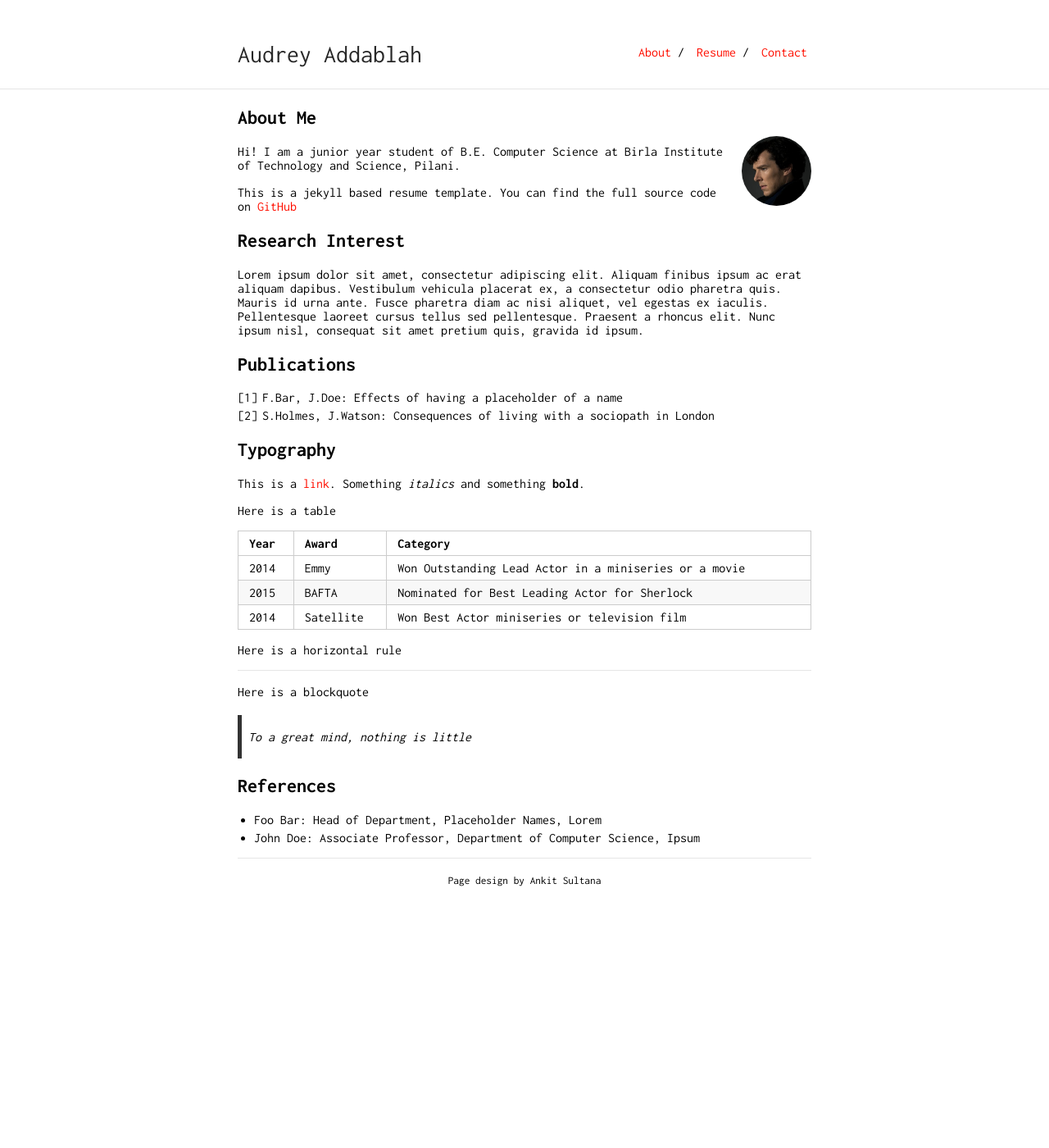
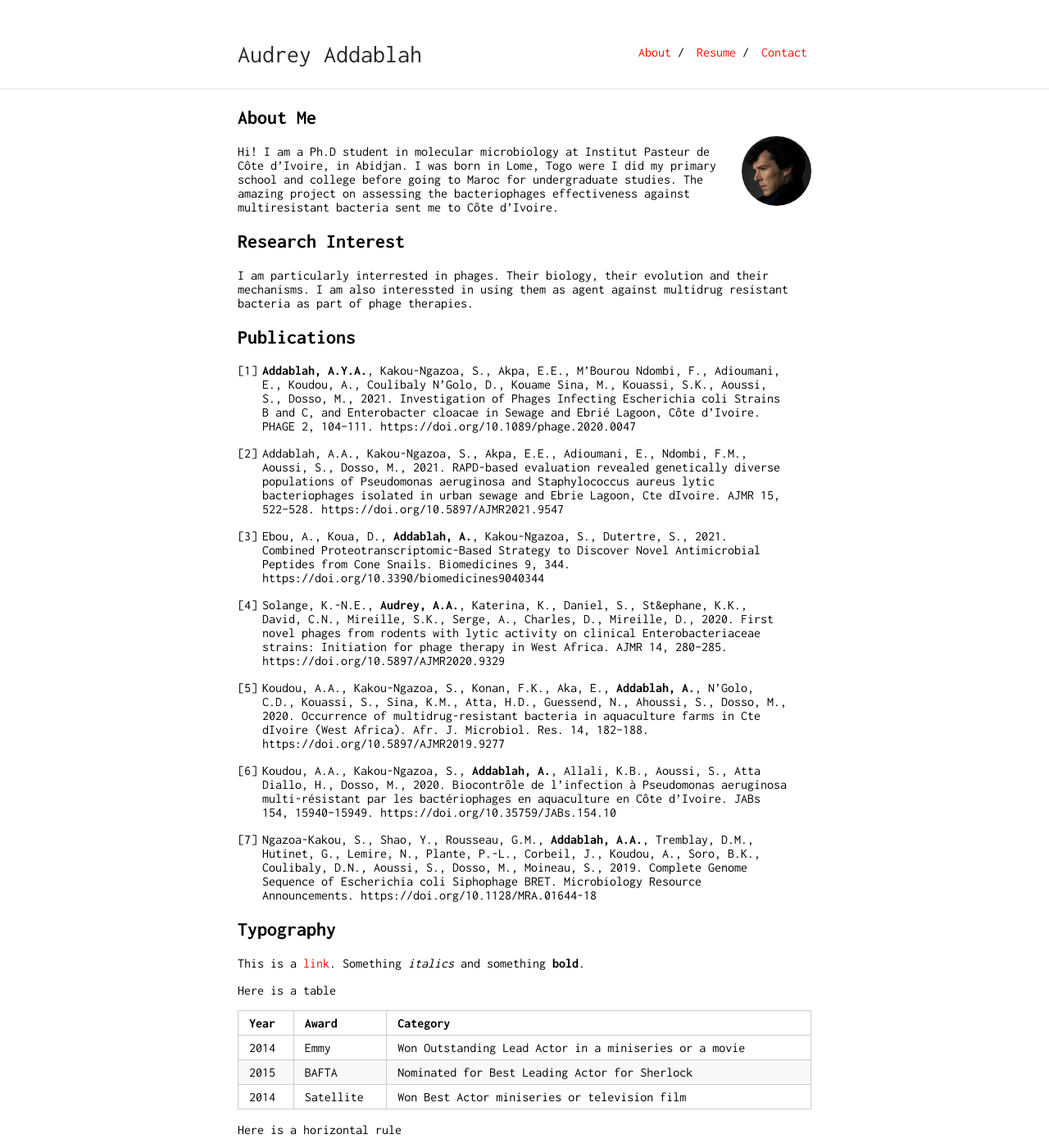
Before and after one commit to ayyra/ayyra.github.io, a Jekyll site: the page built from index.md, in a window 1280 px wide and 1400 px high. Shown: the whole window at 82% size. Built offline with Jekyll 4.4.1, drawn with Linux system fonts in a browser that asks for light colours; our own code applies the rules of GitHub Pages for plain Markdown files; some of the changed text lies outside the part shown.

Commit message:
refactor: more infos

```diff
--- a/index.md
+++ b/index.md
@@ -6,18 +6,31 @@ layout: default
 
 <img class="profile-picture" src="sherlock.jpg">
 
-Hi! I am a junior year student of B.E. Computer Science at Birla Institute of Technology and Science, Pilani.
-
-This is a jekyll based resume template. You can find the full source code on [GitHub](https://github.com/bk2dcradle/researcher)
+Hi! I am a Ph.D student in molecular microbiology at Institut Pasteur de Côte d'Ivoire, in Abidjan. I was born in Lome, Togo were I did my primary school and college before going to
+Maroc for undergraduate studies. The amazing project on assessing the bacteriophages effectiveness against multiresistant bacteria sent me to Côte d'Ivoire.
 
 ## Research Interest
 
-Lorem ipsum dolor sit amet, consectetur adipiscing elit. Aliquam finibus ipsum ac erat aliquam dapibus. Vestibulum vehicula placerat ex, a consectetur odio pharetra quis. Mauris id urna ante. Fusce pharetra diam ac nisi aliquet, vel egestas ex iaculis. Pellentesque laoreet cursus tellus sed pellentesque. Praesent a rhoncus elit. Nunc ipsum nisl, consequat sit amet pretium quis, gravida id ipsum.
+I am particularly interrested in phages. Their biology, their evolution and their mechanisms. I am also interessted in using them as agent against multidrug resistant bacteria as part of phage therapies.
 
 ## Publications
 
-1. F.Bar, J.Doe: Effects of having a placeholder of a name
-2. S.Holmes, J.Watson: Consequences of living with a sociopath in London
+1. **Addablah, A.Y.A.**, Kakou-Ngazoa, S., Akpa, E.E., M’Bourou Ndombi, F., Adioumani, E., Koudou, A., Coulibaly N’Golo, D., Kouame Sina, M., Kouassi, S.K., Aoussi, S., Dosso, M., 2021. Investigation of Phages Infecting Escherichia coli Strains B and C, and Enterobacter cloacae in Sewage and Ebrié Lagoon, Côte d’Ivoire. PHAGE 2, 104–111. https://doi.org/10.1089/phage.2020.0047
+
+2. Addablah, A.A., Kakou-Ngazoa, S., Akpa, E.E., Adioumani, E., Ndombi, F.M., Aoussi, S., Dosso, M., 2021. RAPD-based evaluation revealed genetically diverse populations of Pseudomonas aeruginosa and Staphylococcus aureus lytic bacteriophages isolated in urban sewage and Ebrie Lagoon, Cte dIvoire. AJMR 15, 522–528. https://doi.org/10.5897/AJMR2021.9547
+
+3. Ebou, A., Koua, D., **Addablah, A.**, Kakou-Ngazoa, S., Dutertre, S., 2021. Combined Proteotranscriptomic-Based Strategy to Discover Novel Antimicrobial Peptides from Cone Snails. Biomedicines 9, 344. https://doi.org/10.3390/biomedicines9040344
+
+4. Solange, K.-N.E., **Audrey, A.A.**, Katerina, K., Daniel, S., St&ephane, K.K., David, C.N., Mireille, S.K., Serge, A., Charles, D., Mireille, D., 2020. First novel phages from rodents with lytic activity on clinical Enterobacteriaceae strains: Initiation for phage therapy in West Africa. AJMR 14, 280–285. https://doi.org/10.5897/AJMR2020.9329
+
+5. Koudou, A.A., Kakou-Ngazoa, S., Konan, F.K., Aka, E., **Addablah, A.**, N’Golo, C.D., Kouassi, S., Sina, K.M., Atta, H.D., Guessend, N., Ahoussi, S., Dosso, M., 2020. Occurrence of multidrug-resistant bacteria in aquaculture farms in Cte dIvoire (West Africa). Afr. J. Microbiol. Res. 14, 182–188. https://doi.org/10.5897/AJMR2019.9277
+
+6. Koudou, A.A., Kakou-Ngazoa, S., **Addablah, A.**, Allali, K.B., Aoussi, S., Atta Diallo, H., Dosso, M., 2020. Biocontrôle de l’infection à Pseudomonas aeruginosa multi-résistant par les bactériophages en aquaculture en Côte d’Ivoire. JABs 154, 15940–15949. https://doi.org/10.35759/JABs.154.10
+
+
+7. Ngazoa-Kakou, S., Shao, Y., Rousseau, G.M., **Addablah, A.A.**, Tremblay, D.M., Hutinet, G., Lemire, N., Plante, P.-L., Corbeil, J., Koudou, A., Soro, B.K., Coulibaly, D.N., Aoussi, S., Dosso, M., Moineau, S., 2019. Complete Genome Sequence of Escherichia coli Siphophage BRET. Microbiology Resource Announcements. https://doi.org/10.1128/MRA.01644-18
+
+
 
 ## Typography
 
@@ -41,5 +54,6 @@ Here is a blockquote
 
 ## References
 
-* Foo Bar: Head of Department, Placeholder Names, Lorem
-* John Doe: Associate Professor, Department of Computer Science, Ipsum
+* Solange Kakou-Ngazoa: Head of Molecular biology platform, Institut Pasteur de Côte d'Ivoire
+* Eric A. Essoh: Associate Professor, Department of Computer Science, Université Félix Houphouët-Boigny
+* Dominique Koua: Assistant Professor, Departement Agriculture et Ressources Animales, INP-HB
```
